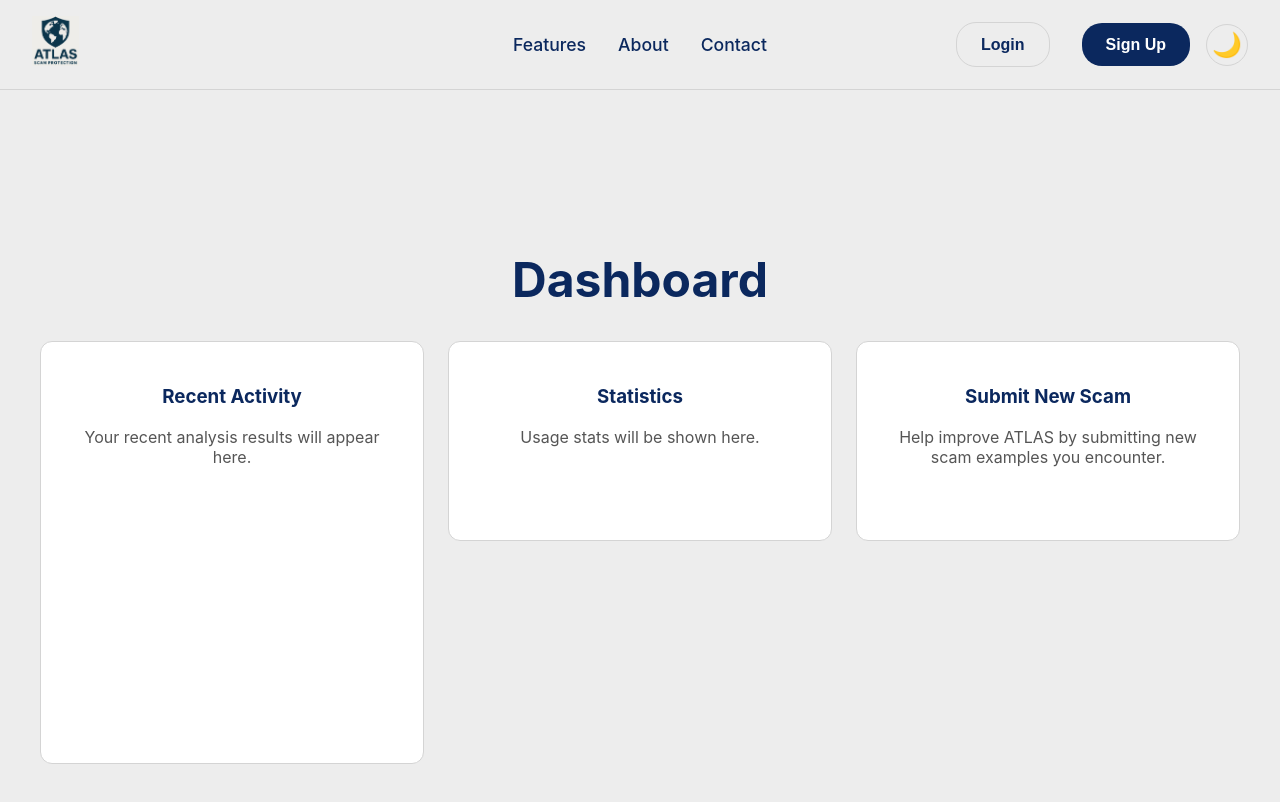
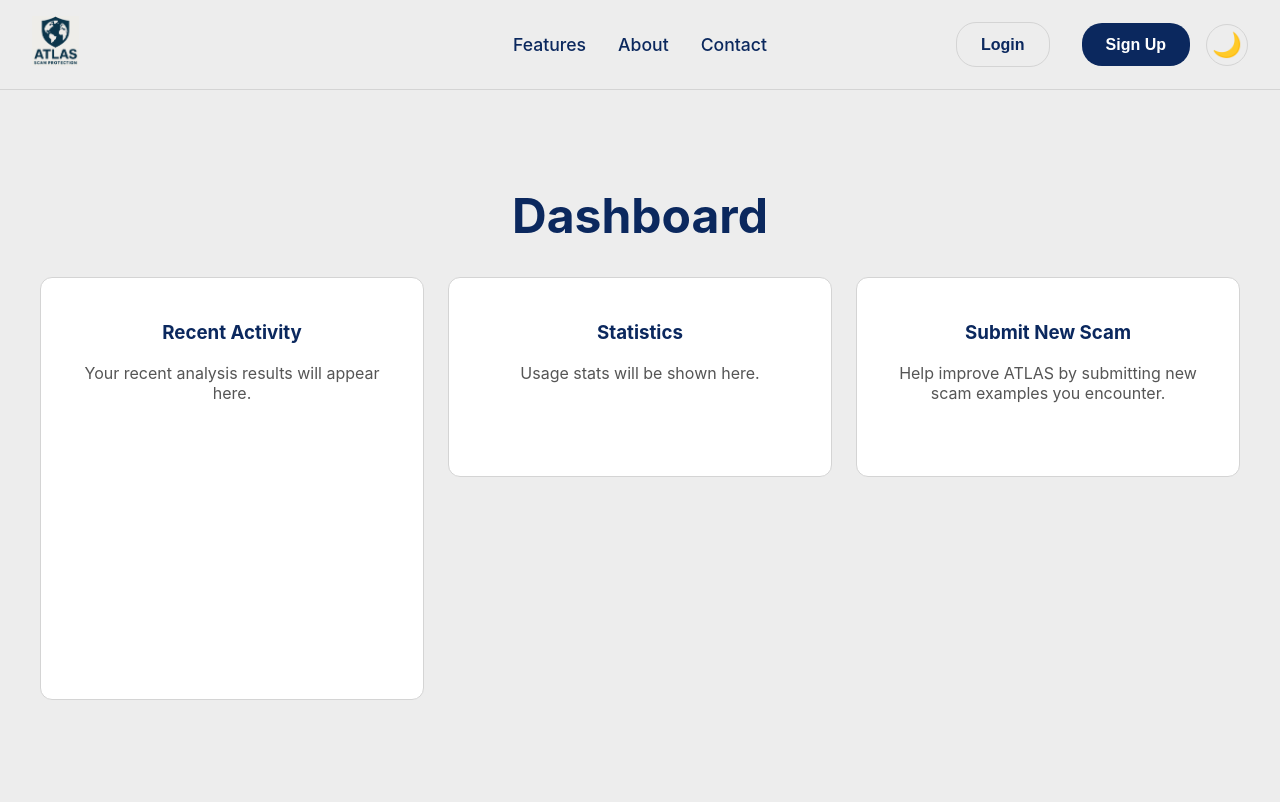
Before and after one commit to AidenBrown21/AtlasChrome, a React (Create React App) app in the folder frontend/: page /dashboard in a window 1280 px wide. Shown: the top 802 px of the page. Built offline with nearby package versions, Linux system fonts and the light colour scheme.

Commit message:
Trying new dashboard for computer

```diff
--- a/frontend/src/pages/ContactPage.css
+++ b/frontend/src/pages/ContactPage.css
@@ -69,8 +69,6 @@
   overflow: hidden;
 }
 
-/* In ContactPage.css */
-
 .photo-overlay {
   position: absolute;
   top: 0;
@@ -78,7 +76,6 @@
   right: 0;
   bottom: 0;
 
-  /* Use your theme's primary button colors for the best contrast */
   background-color: var(--button-primary-bg);
   color: var(--button-primary-text);
 
@@ -92,16 +89,10 @@
   font-weight: 600;
   padding: 1rem;
   font-size: 1rem;
-  box-sizing: border-box; /* Add for better padding calculation */
+  box-sizing: border-box;
   pointer-events: none;
 }
 
-/* This rule is no longer needed as the variables handle it automatically */
-html[data-theme='dark'] .photo-overlay {
-  /* No overrides needed here anymore! */
-}
-
-/* This hover rule remains the same */
 .contact-photo-link:hover .photo-overlay {
   opacity: 1;
 }
--- a/frontend/src/pages/DashboardPage.css
+++ b/frontend/src/pages/DashboardPage.css
@@ -138,7 +138,7 @@
 
 @media (min-width: 768px) {
   .dashboard-container {
-    padding-top: 8rem;
+    padding: 4rem 2rem 2rem 2rem;
   }
   .dashboard-container h1 {
     font-size: 3rem;
```
